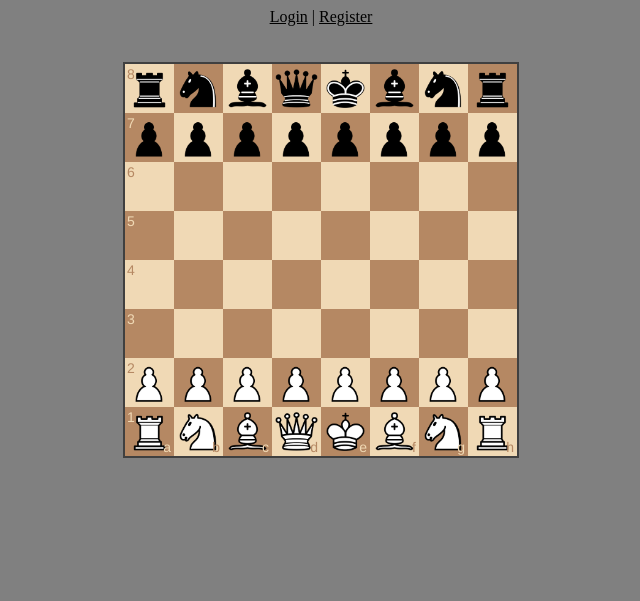
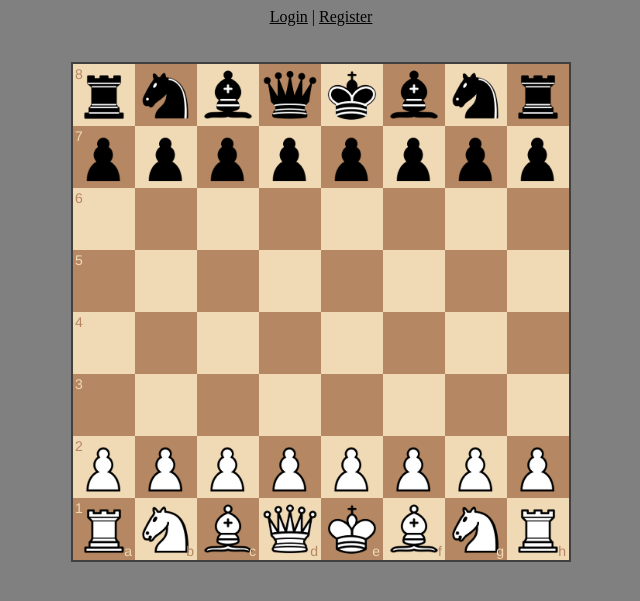
Before and after one commit to kurtjd/chesscorpy, a Flask app: template chesscorpy/templates/game.html in a window 1280 px wide. Shown: the top 601 px of the page, without its empty margins (319-959 px from the left). Run offline with Flask 2, Linux system fonts and the light colour scheme; the template is opened without the code that fills it, so the values that code supplies are empty.

Commit message:
Make chess board bigger

```diff
--- a/chesscorpy/templates/game.html
+++ b/chesscorpy/templates/game.html
@@ -15,7 +15,7 @@
 
 {% block main %}
   <div id="player1"></div><br>
-  <div id="board" style="width: 400px"></div><br>
+  <div id="board" style="width: 500px"></div><br>
   <div id="player2"></div><br>
   <div id="captured"></div>
 
```
